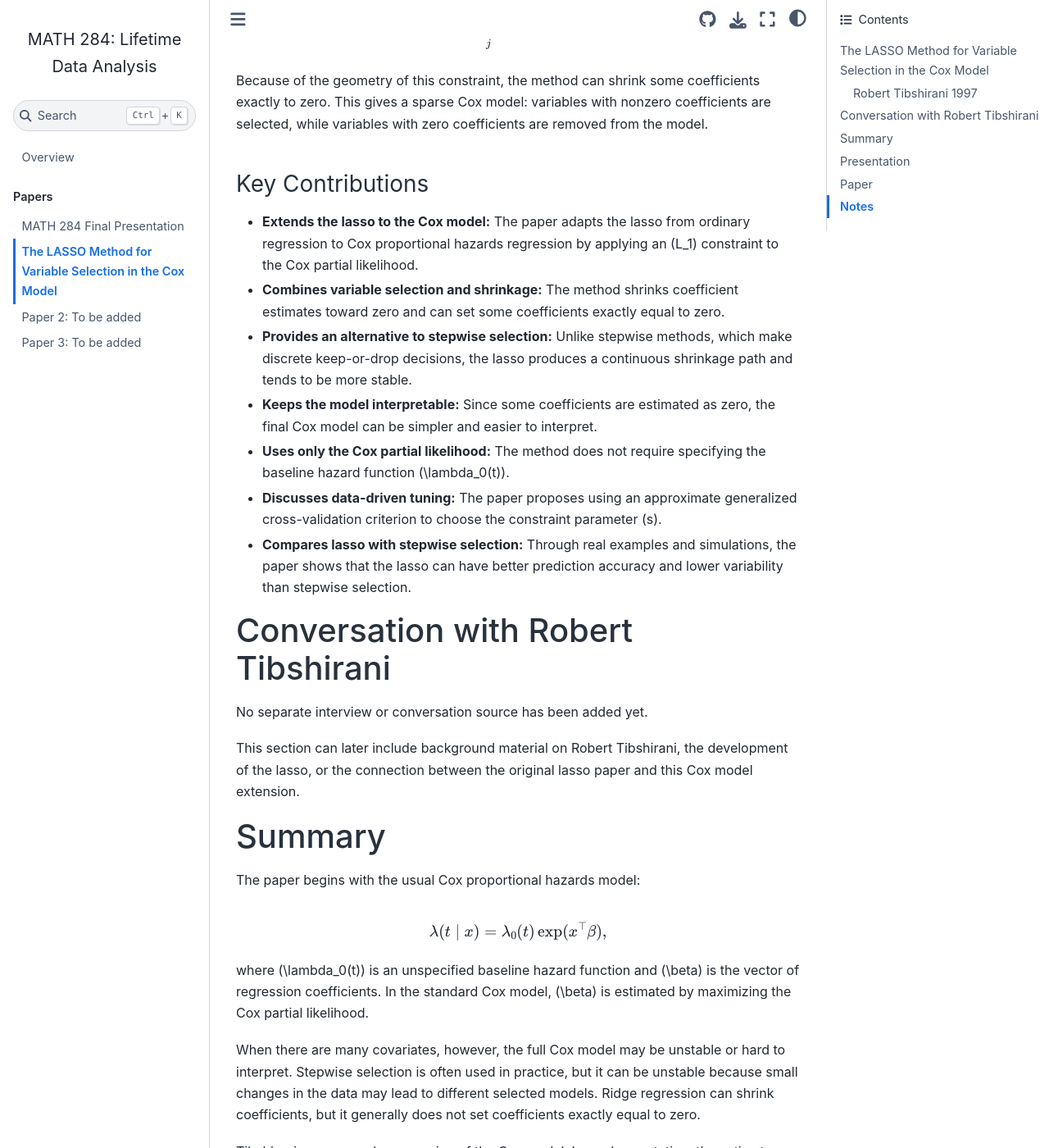
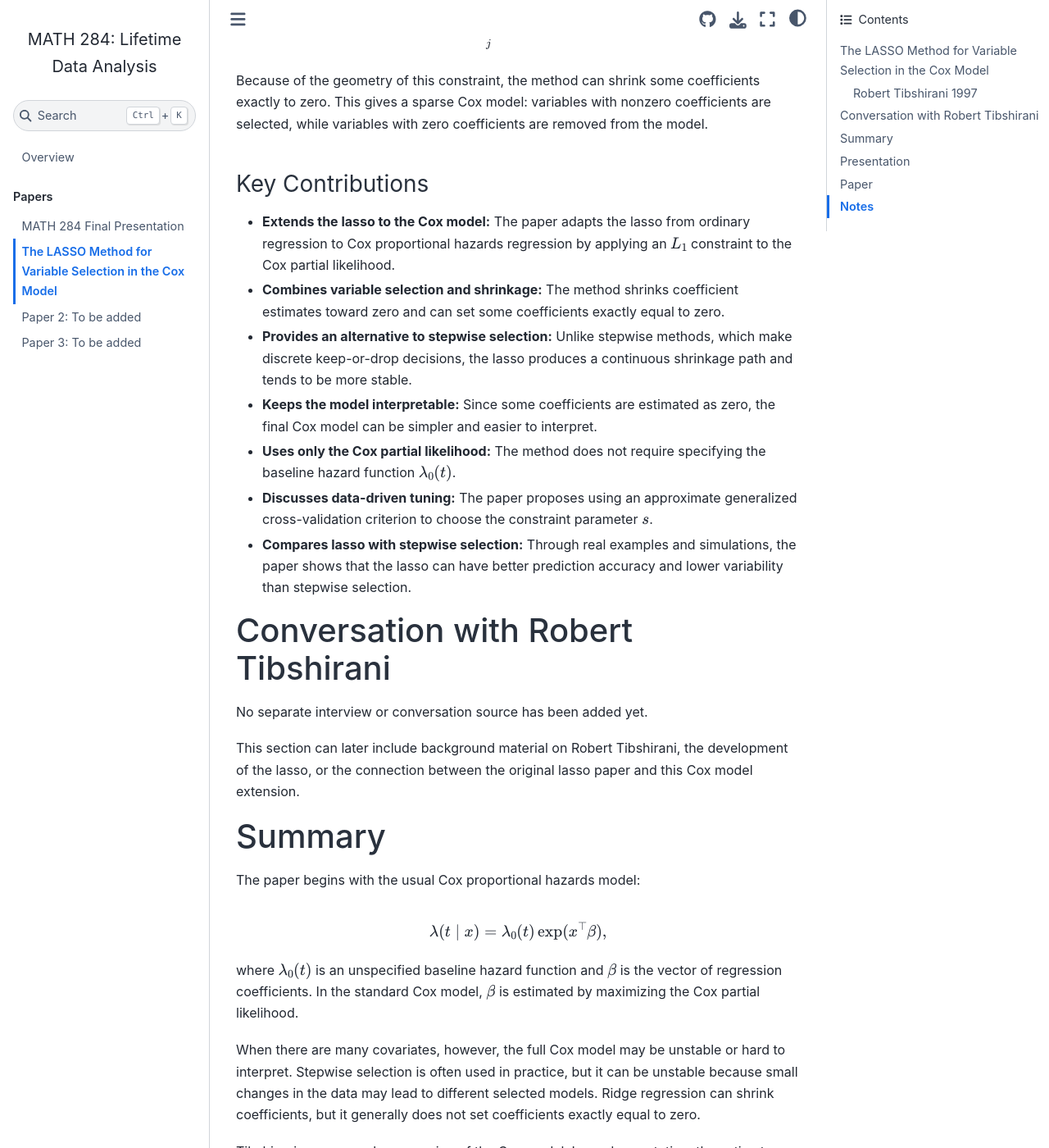
Before and after one commit to Johnny-Chinglish/MATH-284-Presentation, a Jupyter Book: the page built from paper1.md, in a window 1280 px wide and 1400 px high, scrolled down 433 px. Shown: the whole window at 82% size. Built offline with Jupyter Book 1.0.4 settings and Sphinx 7.4.7 and the Sphinx Book theme 1.1.4, drawn with Linux system fonts in a browser that asks for light colours; some of the changed text lies outside the part shown.

```diff
--- a/paper1.md
+++ b/paper1.md
@@ -14,7 +14,7 @@ Because of the geometry of this constraint, the method can shrink some coefficie
 
 ### Key Contributions
 
-* **Extends the lasso to the Cox model:** The paper adapts the lasso from ordinary regression to Cox proportional hazards regression by applying an \(L_1\) constraint to the Cox partial likelihood.
+* **Extends the lasso to the Cox model:** The paper adapts the lasso from ordinary regression to Cox proportional hazards regression by applying an $L_1$ constraint to the Cox partial likelihood.
 
 * **Combines variable selection and shrinkage:** The method shrinks coefficient estimates toward zero and can set some coefficients exactly equal to zero.
 
@@ -22,9 +22,9 @@ Because of the geometry of this constraint, the method can shrink some coefficie
 
 * **Keeps the model interpretable:** Since some coefficients are estimated as zero, the final Cox model can be simpler and easier to interpret.
 
-* **Uses only the Cox partial likelihood:** The method does not require specifying the baseline hazard function \(\lambda_0(t)\).
+* **Uses only the Cox partial likelihood:** The method does not require specifying the baseline hazard function $\lambda_0(t)$.
 
-* **Discusses data-driven tuning:** The paper proposes using an approximate generalized cross-validation criterion to choose the constraint parameter \(s\).
+* **Discusses data-driven tuning:** The paper proposes using an approximate generalized cross-validation criterion to choose the constraint parameter $s$.
 
 * **Compares lasso with stepwise selection:** Through real examples and simulations, the paper shows that the lasso can have better prediction accuracy and lower variability than stepwise selection.
 
@@ -42,7 +42,7 @@ $$
 \lambda(t \mid x) = \lambda_0(t)\exp(x^\top\beta),
 $$
 
-where \(\lambda_0(t)\) is an unspecified baseline hazard function and \(\beta\) is the vector of regression coefficients. In the standard Cox model, \(\beta\) is estimated by maximizing the Cox partial likelihood.
+where $\lambda_0(t)$ is an unspecified baseline hazard function and $\beta$ is the vector of regression coefficients. In the standard Cox model, $\beta$ is estimated by maximizing the Cox partial likelihood.
 
 When there are many covariates, however, the full Cox model may be unstable or hard to interpret. Stepwise selection is often used in practice, but it can be unstable because small changes in the data may lead to different selected models. Ridge regression can shrink coefficients, but it generally does not set coefficients exactly equal to zero.
 
@@ -59,7 +59,7 @@ $$
 \sum_j |\beta_j| \leq s,
 $$
 
-where \(\ell(\beta)\) is the Cox partial log-likelihood and \(s\) controls the amount of shrinkage.
+where $\ell(\beta)$ is the Cox partial log-likelihood and $s$ controls the amount of shrinkage.
 
 Equivalently, the method can be written in penalized form as
 
@@ -78,7 +78,7 @@ The tuning parameter controls the tradeoff between model fit and model simplicit
 
 A key computational idea is to approximate the Cox partial likelihood problem by an iteratively reweighted least squares problem. At each step, the method solves a constrained weighted least squares problem, then updates the approximation until the estimates stabilize.
 
-The paper also discusses how to choose the constraint parameter \(s\). Tibshirani proposes an approximate generalized cross-validation criterion, which balances the fit of the model against an estimate of model complexity.
+The paper also discusses how to choose the constraint parameter $s$. Tibshirani proposes an approximate generalized cross-validation criterion, which balances the fit of the model against an estimate of model complexity.
 
 The examples and simulations compare the lasso with full Cox regression and stepwise selection. In the lung cancer example, the lasso identifies Karnofsky score as the dominant predictor. In the primary biliary cirrhosis example, the lasso shrinks many weak effects while retaining stronger ones. In simulations, the lasso performs especially well when there are a few large effects or many small effects, often giving lower mean squared error than stepwise selection.
 
@@ -93,9 +93,9 @@ A possible presentation outline:
 1. Review the Cox proportional hazards model.
 2. Explain why variable selection is difficult in survival analysis.
 3. Introduce the lasso idea.
-4. Show how the \(L_1\) constraint is applied to the Cox partial likelihood.
+4. Show how the $L_1$ constraint is applied to the Cox partial likelihood.
 5. Discuss the computational algorithm.
-6. Explain how the tuning parameter \(s\) is selected.
+6. Explain how the tuning parameter $s$ is selected.
 7. Summarize the real data examples.
 8. Summarize the simulation results.
 9. Discuss strengths, limitations, and later extensions.
@@ -111,7 +111,7 @@ PDF link coming soon.
 Important points to remember:
 
 * The lasso is useful when we want a Cox model that is both predictive and interpretable.
-* The \(L_1\) constraint is what allows exact zero coefficients.
+* The $L_1$ constraint is what allows exact zero coefficients.
 * Standardization of covariates is important, because the penalty should treat variables fairly.
 * The method should be used together with usual survival model checking, including checking linearity and the proportional hazards assumption.
 * The paper focuses on fixed covariates, but the author notes that time-dependent covariates can also be incorporated.
```
Also changed, not shown: other parts of paper1.md (+1 -1 lines).
